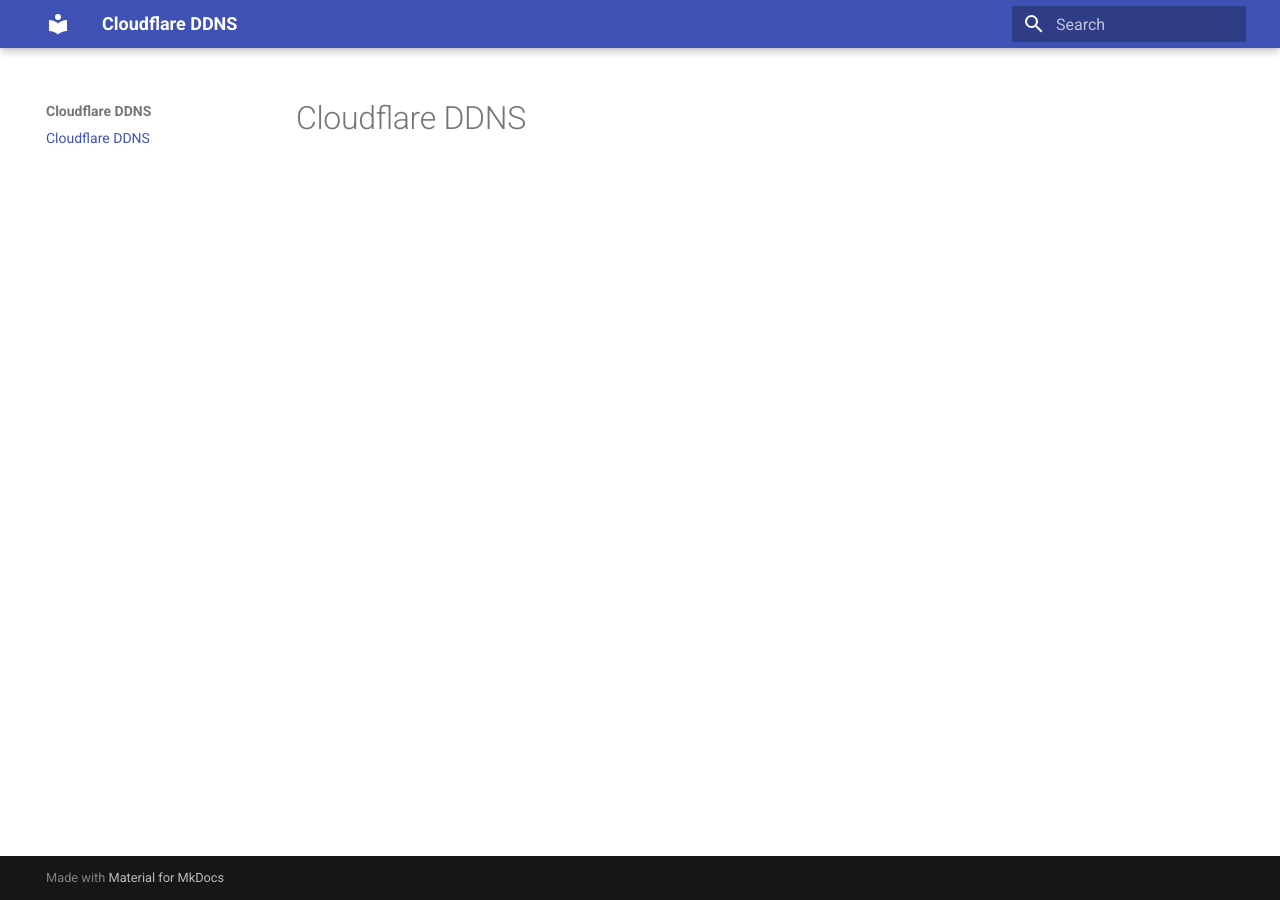
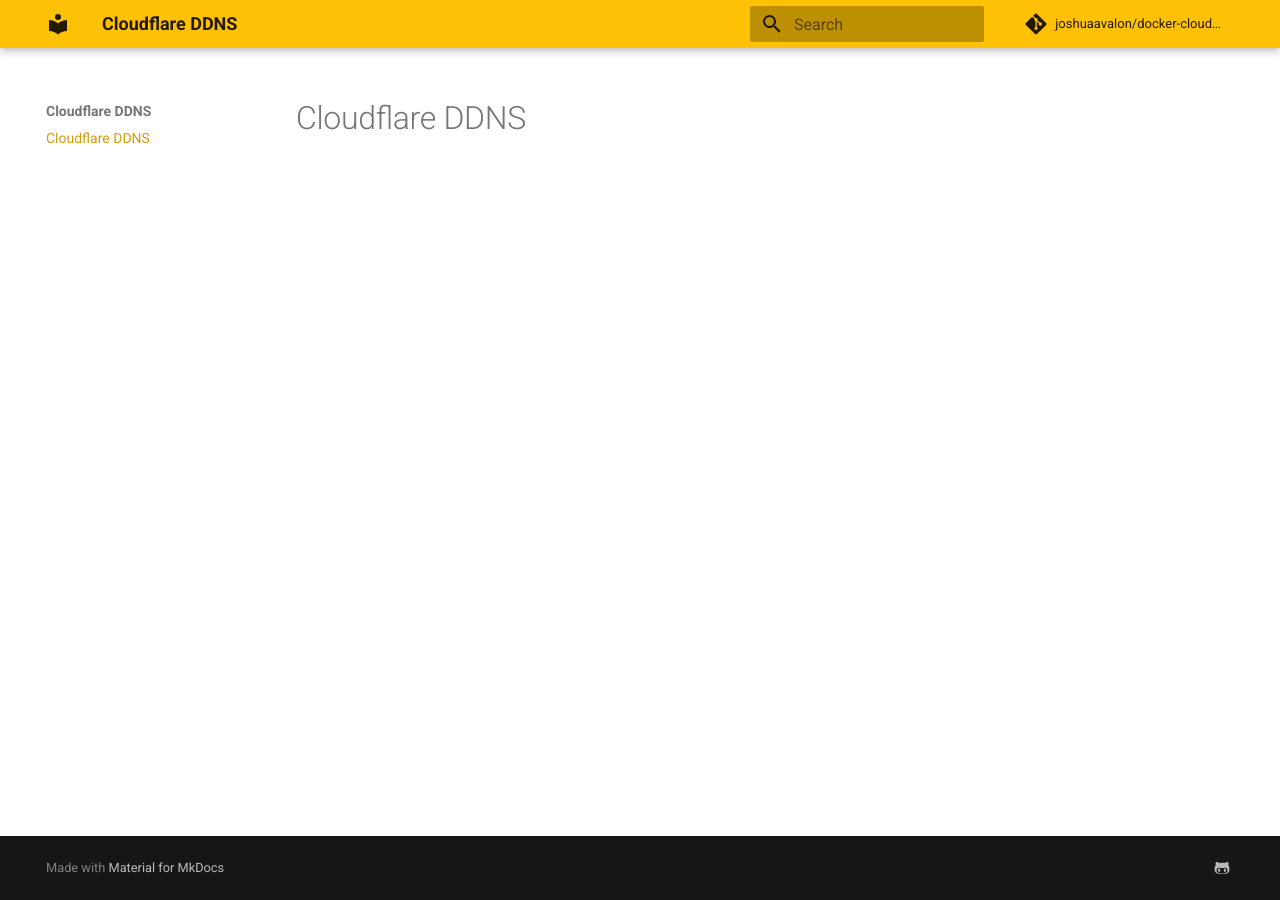
Before and after one commit to joshuaavalon/docker-cloudflare, an MkDocs documentation site: the page built from docs/index.md, in a window 1280 px wide. Built offline with MkDocs 1.6.1 and Material for MkDocs 9.7.7, drawn with Linux system fonts in a browser that asks for light colours; comment, search, counter and statistics services are not loaded.

Commit message:
Update Travis & mkdocs config

```diff
--- a/mkdocs.yml
+++ b/mkdocs.yml
@@ -1,3 +1,14 @@
 site_name: Cloudflare DDNS
 theme:
   name: material
+  palette:
+    primary: amber
+    accent: amber
+
+repo_name: joshuaavalon/docker-cloudflare
+repo_url: https://github.com/joshuaavalon/docker-cloudflare
+
+extra:
+  social:
+    - type: github-alt
+      link: https://github.com/joshuaavalon/docker-cloudflare
```
Also changed, not shown: .travis.yml (+6 -6 lines).
